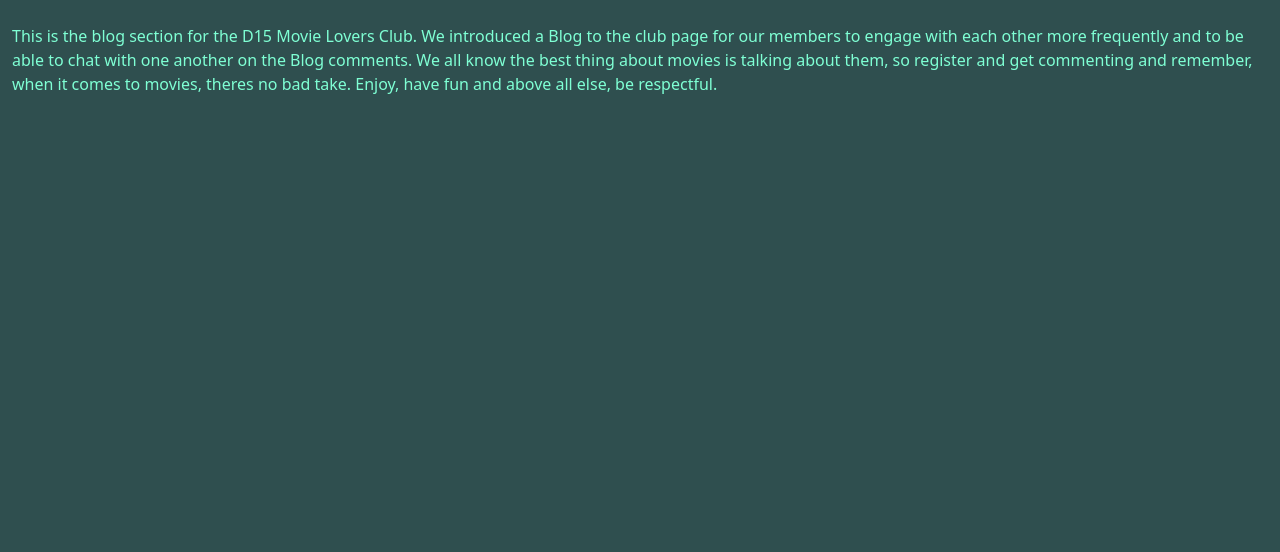
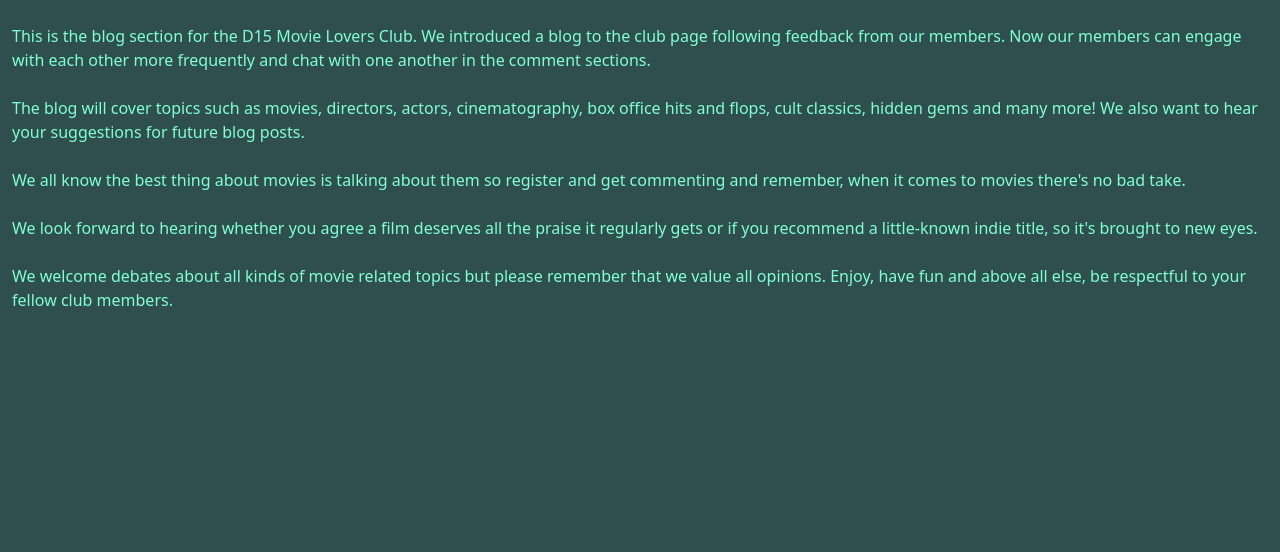
Before and after one commit to OdoJoe/D15-Movie-Lovers-Blog, a Django app: page /about/ in a window 1280 px wide. Shown: the part 71-623 px from the top of the page. Run offline with Django 3.2, Linux system fonts and the light colour scheme.

```diff
--- a/templates/about.html
+++ b/templates/about.html
@@ -5,12 +5,23 @@
 <div class="container-fluid" id="about_text">
     <br>
     <p>
-        This is the blog section for the D15 Movie Lovers Club. We introduced a Blog to the
-        club page for our members to engage with each other more frequently and to be able to
-        chat with one another on the Blog comments.
-        We all know the best thing about movies is talking about them, so register and get commenting
-        and remember, when it comes to movies, theres no bad take.
-        Enjoy, have fun and above all else, be respectful.
+        This is the blog section for the D15 Movie Lovers Club.
+        We introduced a blog to the club page following feedback from our members.
+        Now our members can engage with each other more frequently and chat with one another
+        in the comment sections.<br>
+        <br>
+        The blog will cover topics such as movies, directors, actors, cinematography,
+        box office hits and flops, cult classics, hidden gems and many more! We also want to hear your
+        suggestions for future blog posts.<br>
+        <br>
+        We all know the best thing about movies is talking about them so register and get commenting and remember,
+        when it comes to movies there's no bad take.<br>
+        <br>
+        We look forward to hearing whether you agree a film deserves all the praise it regularly gets or
+        if you recommend a little-known indie title, so it's brought to new eyes.<br>
+        <br>
+        We welcome debates about all kinds of movie related topics but please remember that we value all opinions.
+        Enjoy, have fun and above all else, be respectful to your fellow club members.<br>
     </p>
 </div>
 <script>
```
Also changed, not shown: README.md, documentation/feature_screenshots/burger-responsive.png (added), documentation/feature_screenshots/edit-delete-option.png (added), documentation/feature_screenshots/logout-option-when-logged-in.png (added), documentation/feature_screenshots/nav-selection-underline-to-display-current-page.png (added), documentation/feature_screenshots/pagination-option.png (added), documentation/feature_screenshots/post-author.png (added), documentation/feature_screenshots/registration-form.png (added), documentation/feature_screenshots/s-media-links.png (added), documentation/feature_screenshots/sign-in-notification.png (added), documentation/feature_screenshots/sign-in.png (added), documentation/feature_screenshots/sign-out-notification.png (added), documentation/feature_screenshots/time-of-post-like-count.png (added), documentation/feature_screenshots/underline-hover-on-nav-options.png (added), 2 more files.
